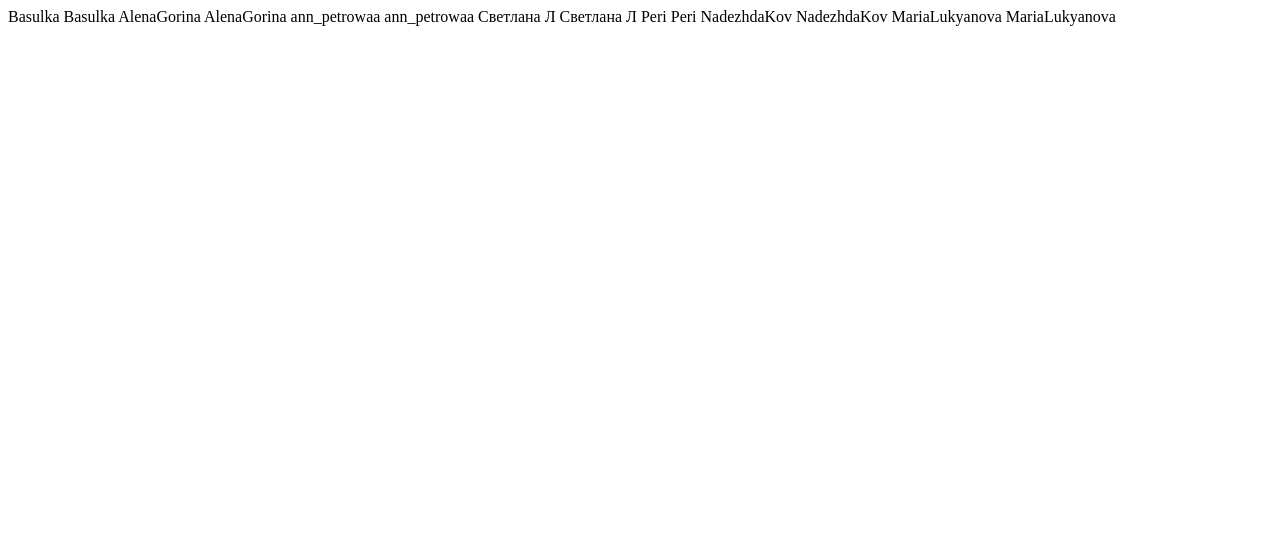
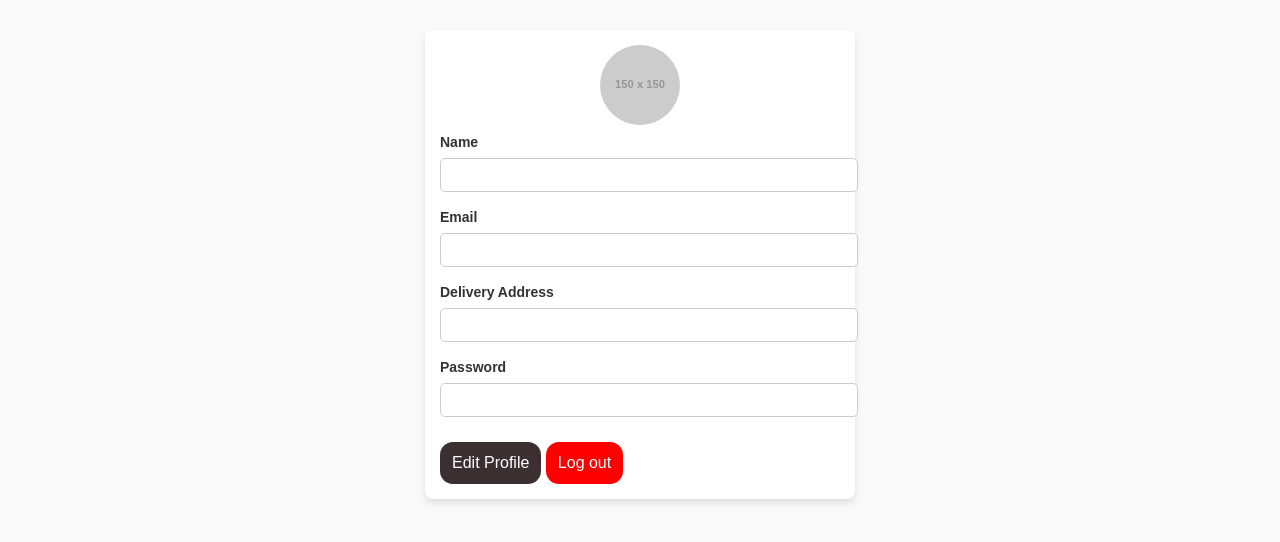
Before and after one commit to AlenaGorina/fe91_project3_group1, a website: page index.html in a window 1280 px wide. Drawn offline with Linux system fonts and the light colour scheme; placeholder pictures from the web are drawn by us.

Commit message:
добавила мобильные стили в body, удалила библ-ку express

```diff
--- a/assets/style.css
+++ b/assets/style.css
@@ -0,0 +1,122 @@
+body {
+  margin: 0;
+  padding: 0;
+  box-sizing: border-box;
+  font-family: Arial, sans-serif;
+  font-size: 16px;
+  line-height: 1.5;
+  color: #333;
+  background-color: #f9f9f9;
+  overflow-x: hidden;
+  -webkit-font-smoothing: antialiased; /* Улучшает сглаживание шрифтов в Safari */
+  -webkit-text-size-adjust: 100%; /* Устранение автоматического масштабирования текста на некоторых устройствах */
+  padding: 10px; /* Удобные отступы для контента */
+}
+
+/* <!-- header starts here Basulka --> */
+/* <!-- header ends here Basulka -->  */
+
+/* <!-- user profile starts here AlenaGorina --> */
+.profile-page {
+  max-width: 100%;
+  width: 400px;
+  margin: 20px auto;
+  padding: 15px;
+  background: white;
+  border-radius: 8px;
+  box-shadow: 0 4px 6px rgba(0, 0, 0, 0.1);
+}
+
+.profile-header {
+  text-align: center;
+}
+
+.profile-image {
+  border-radius: 50%;
+  width: 80px;
+  height: 80px;
+  object-fit: cover;
+}
+
+.profile-form .form-group {
+  margin-bottom: 15px;
+}
+
+.profile-form label {
+  display: block;
+  margin-bottom: 5px;
+  font-weight: bold;
+  font-size: 14px;
+}
+
+.profile-form input {
+  width: 100%;
+  padding: 8px;
+  border: 1px solid #ccc;
+  border-radius: 5px;
+  font-size: 14px;
+}
+
+button {
+  display: inline-block;
+  /* width: 100%; */
+  padding: 12px;
+  border: none;
+  border-radius: 13px;
+  background-color: #3c2f2f;
+  color: #ffffff;
+  font-size: 16px;
+  cursor: pointer;
+  margin-top: 10px;
+}
+
+button:hover {
+  background-color: #0056b3;
+}
+
+button#logout {
+  background-color: red;
+}
+
+/* Медиа-запросы для мобильных устройств (экраны до 768px) */
+@media (max-width: 768px) {
+  .profile-page {
+    margin: 10px auto; /* Уменьшаем отступы */
+    padding: 10px; /* Уменьшаем отступы внутри */
+  }
+
+  .profile-image {
+    width: 70px; /* Ещё меньше размер изображения на очень маленьких экранах */
+    height: 70px;
+  }
+
+  .profile-form label {
+    font-size: 13px;
+  }
+
+  .profile-form input {
+    font-size: 13px;
+    padding: 6px;
+  }
+
+  button {
+    padding: 10px;
+    font-size: 14px;
+  }
+}
+/*     <!-- user profile ends here AlenaGorina --> */
+
+/* <!-- main starts here ann_petrowaa --> */
+/* <!-- main ends here ann_petrowaa --> */
+
+/* <!-- product starts here Светлана Л --> */
+/* <!-- product ends here Светлана Л --> */
+
+/* <!-- product5 starts here Peri --> */
+/* <!-- product5 ends here Peri --> */
+
+/* <!-- product5 starts here NadezhdaKov --> */
+/* <!-- product5 ends here NadezhdaKov --> */
+
+/* <!-- footer starts here MariaLukyanova --> */
+/* <!-- footer ends here MariaLukyanova -->  */
--- a/index.html
+++ b/index.html
@@ -9,26 +9,52 @@
 </head>
 
 <body>
-    <!-- header starts here --> Basulka
-    <!-- header ends here --> Basulka
+    <!-- header starts here Basulka -->
+    <!-- header ends here Basulka -->
 
-    <!-- user profile starts here --> AlenaGorina
-    <!-- user profile ends here --> AlenaGorina
+    <!-- user profile starts here AlenaGorina -->
+    <div class="profile-page">
+        <div class="profile-header">
+            <img class="profile-image" src="https://via.placeholder.com/150" alt="Аватар пользователя">
+        </div>
+        <form id="profile-form" class="profile-form">
+            <div class="form-group">
+                <label for="name">Name</label>
+                <input type="text" id="name" name="name">
+            </div>
+            <div class="form-group">
+                <label for="email">Email</label>
+                <input type="email" id="email" name="email">
+            </div>
+            <div class="form-group">
+                <label for="address">Delivery Address</label>
+                <input type="text" id="address" name="deliveryAddress">
+            </div>
+            <div class="form-group">
+                <label for="password">Password</label>
+                <input type="password" id="password" name="password">
+            </div>
+            <button type="button" id="edit-profile">Edit Profile</button>
+            <button type="button" id="logout">Log out</button>
+        </form>
+    </div>
 
-    <!-- main starts here --> ann_petrowaa
-    <!-- main ends here --> ann_petrowaa
+    <!-- user profile ends here AlenaGorina -->
 
-    <!-- product starts here --> Светлана Л
-    <!-- product ends here --> Светлана Л
+    <!-- main starts here ann_petrowaa -->
+    <!-- main ends here ann_petrowaa -->
 
-    <!-- product5 starts here --> Peri
-    <!-- product5 ends here --> Peri
+    <!-- product starts here Светлана Л -->
+    <!-- product ends here Светлана Л -->
 
-    <!-- product5 starts here --> NadezhdaKov
-    <!-- product5 ends here --> NadezhdaKov
+    <!-- product5 starts here Peri -->
+    <!-- product5 ends here Peri -->
 
-    <!--footer starts here --> MariaLukyanova
-    <!-- footer ends here --> MariaLukyanova
+    <!-- product5 starts here NadezhdaKov -->
+    <!-- product5 ends here NadezhdaKov -->
+
+    <!-- footer starts here MariaLukyanova -->
+    <!-- footer ends here MariaLukyanova -->
 
 
 
```
Also changed, not shown: package.json (+4 -10 lines), 1 other file.
